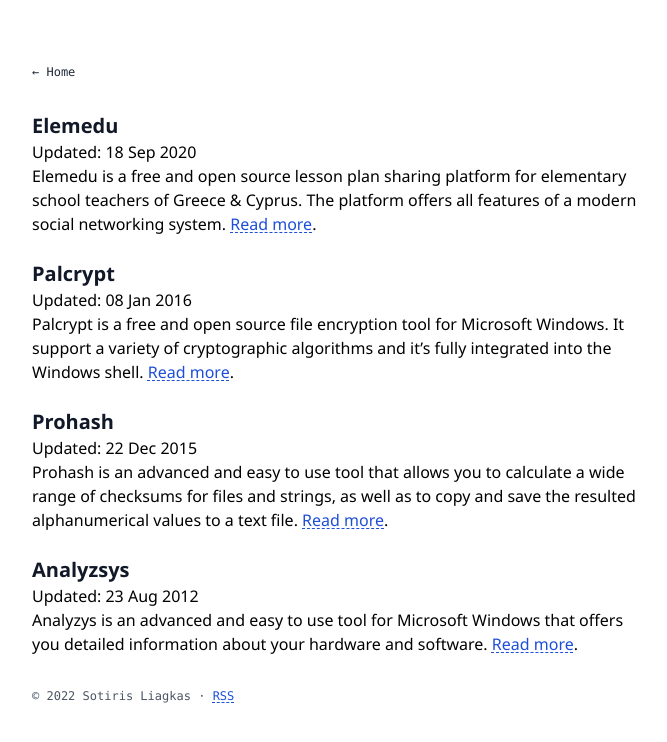
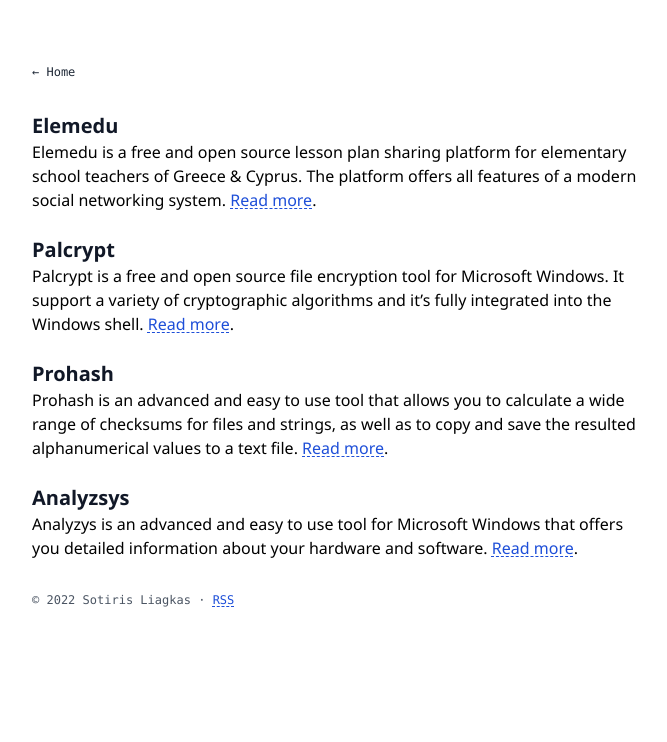
Before and after one commit to liagason/A-Jekyll-Blog, a Jekyll site: the page built from projects.md, in a window 1280 px wide. Shown: the top 742 px of the page, without its empty margins (304-971 px from the left). Built offline with Jekyll 4.4.1, drawn with Linux system fonts in a browser that asks for light colours.

Commit message:
Update projects.md

```diff
--- a/projects.md
+++ b/projects.md
@@ -4,24 +4,16 @@
 ---
 
 # Elemedu
-###### Updated: 18 Sep 2020
-
 Elemedu is a free and open source lesson plan sharing platform for elementary school teachers of Greece & Cyprus. The platform offers all features of a modern social networking system. [Read more](https://elemedu.com/developer).
 
 <br>
 # Palcrypt
-###### Updated: 08 Jan 2016
-
 Palcrypt is a free and open source file encryption tool for Microsoft Windows. It support a variety of cryptographic algorithms and it's fully integrated into the Windows shell. [Read more](https://www.softpedia.com/get/Security/Encrypting/PalCrypt.shtml).
 
 <br>
 # Prohash
-###### Updated: 22 Dec 2015
-
 Prohash is an advanced and easy to use tool that allows you to calculate a wide range of checksums for files and strings, as well as to copy and save the resulted alphanumerical values to a text file. [Read more](https://www.softpedia.com/get/Security/Security-Related/ProHash.shtml).
 
 <br>
 # Analyzsys
-###### Updated: 23 Aug 2012
-
 Analyzys is an advanced and easy to use tool for Microsoft Windows that offers you detailed information about your hardware and software. [Read more](https://www.softpedia.com/get/System/System-Info/AnalyzSys.shtml).
```
